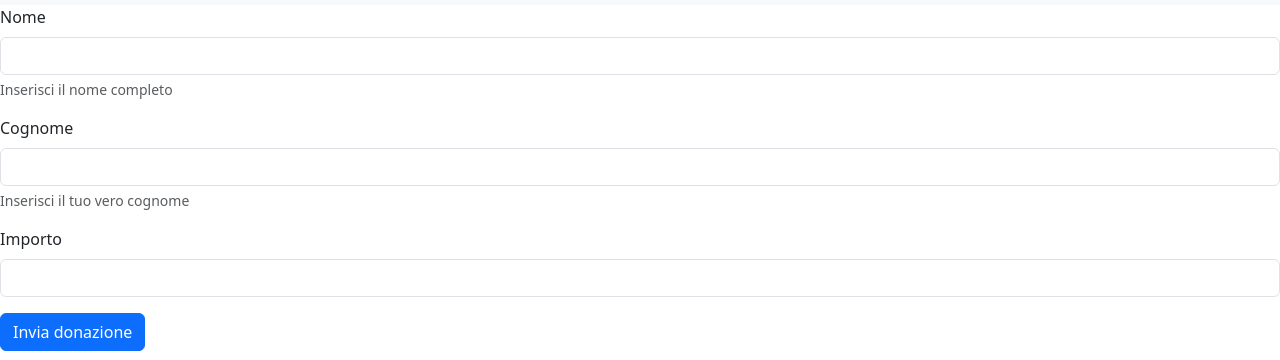
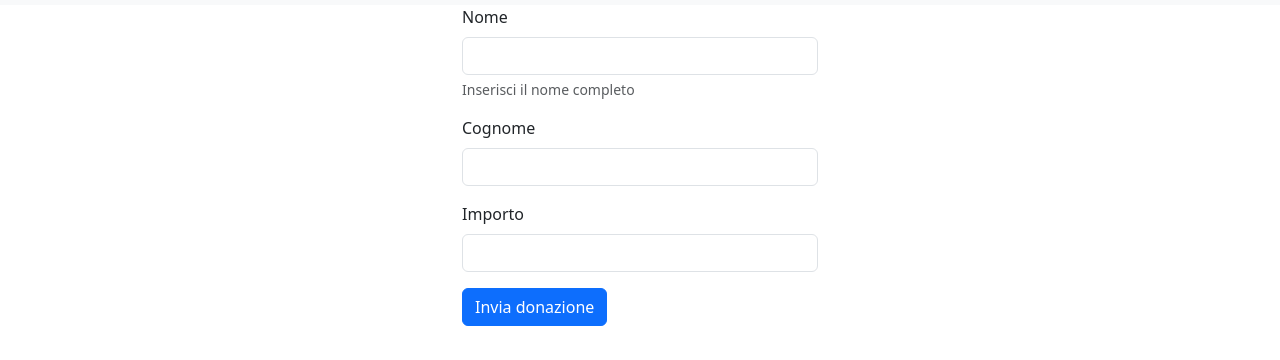
Before and after one commit to ProfCordasco/Caccia3C, a website: page bootstrap2.html in a window 1280 px wide. Shown: the part 440-800 px from the top of the page. Drawn offline with nearby package versions, Linux system fonts and the light colour scheme.

Commit message:
Update bootstrap2.html

```diff
--- a/bootstrap2.html
+++ b/bootstrap2.html
@@ -45,24 +45,35 @@
       </div>
     </nav>
 
+    <div class="container">
+      <div class="row">
+        <div class="col">
 
+        </div>
+        <div class="col">
           <form>
 			  <div class="mb-3">
-        <label for="inputNome" class="form-label">Nome</label>
-        <input type="text" class="form-control" id="inputNome" aria-describedby="nomeHelp">
+				<label for="exampleInputNome" class="form-label">Nome</label>
+				<input type="text" class="form-control" id="exampleInputNome" aria-describedby="nomeHelp">
 				<div id="nomeHelp" class="form-text">Inserisci il nome completo</div>
 			  </div>
 			  <div class="mb-3">
-        <label for="inputCognome" class="form-label">Cognome</label>
-        <input type="text" class="form-control" id="inputCognome" aria-describedby="cognomeHelp">
-        <div id="cognomeHelp" class="form-text">Inserisci il tuo vero cognome</div>
+				<label for="exampleInputScuola" class="form-label">Cognome</label>
+				<input type="text" class="form-control" id="exampleInputScuola">
 			  </div>
 			   <div class="mb-3">
-        <label for="inputImporto" class="form-label">Importo</label>
-        <input type="text" class="form-control" id="inputImporto">
+				<label for="exampleInputScuola" class="form-label">Importo</label>
+				<input type="text" class="form-control" id="exampleInputScuola">
 			  </div>
+
 			  <button type="submit" class="btn btn-primary">Invia donazione</button>
 			</form>
+        </div>
+        <div class="col">
+
+        </div>
+      </div>
+    </div>
 
     <script src="https://cdn.jsdelivr.net/npm/bootstrap@5.3.3/dist/js/bootstrap.bundle.min.js" integrity="sha384-YvpcrYf0tY3lHB60NNkmXc5s9fDVZLESaAA55NDzOxhy9GkcIdslK1eN7N6jIeHz" crossorigin="anonymous"></script>
   </body>
```
Lines whose indentation alone changed are shown as unchanged.
